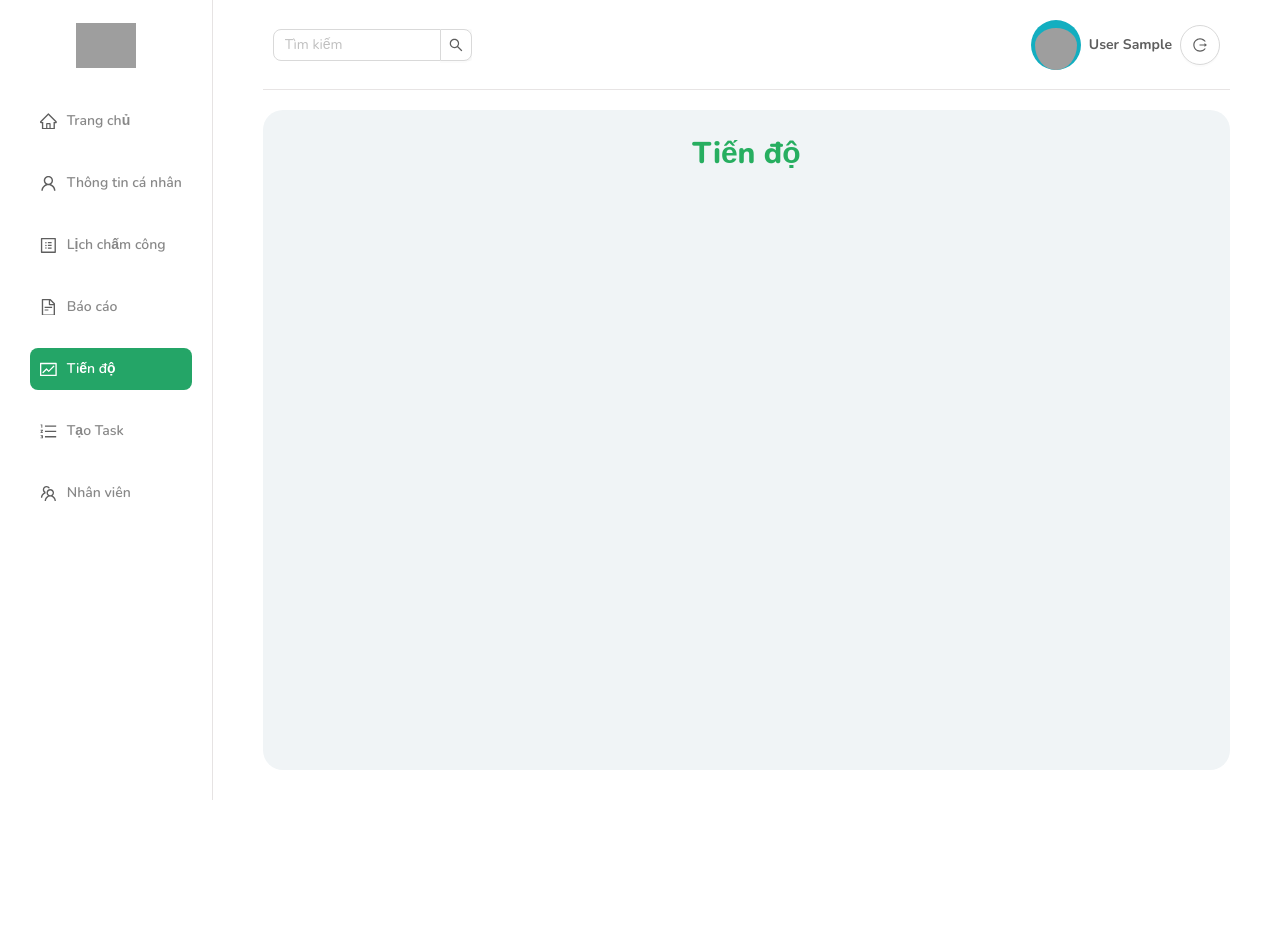
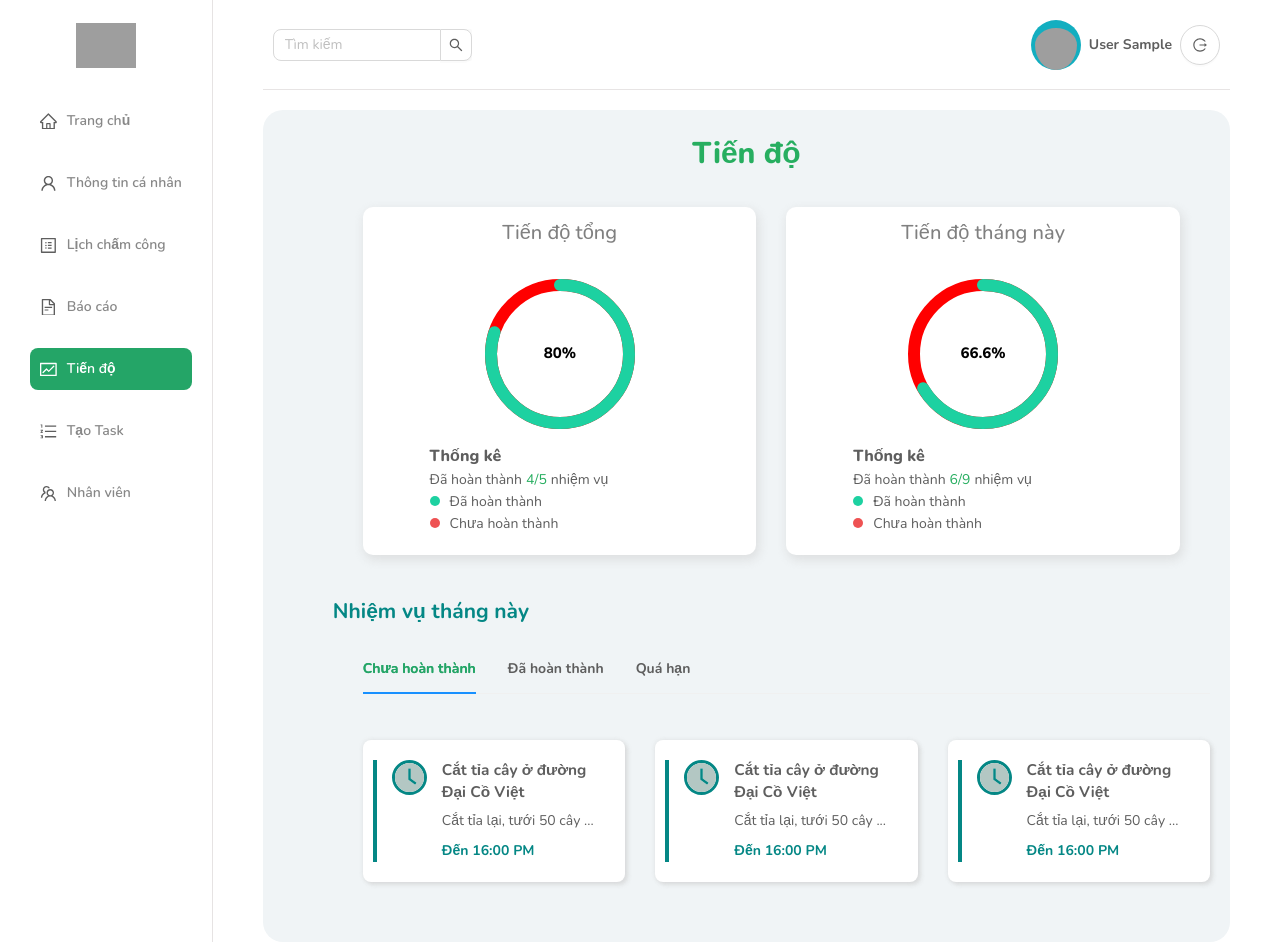
Before and after one commit to H-HauDV/2022_UiAndUx1, a React (Create React App) app in the folder captain-vs-manage-role/: page /tien-do in a window 1280 px wide. Before the commit the page ends 800 px from the top, so only its background shows below. Built offline with nearby package versions, Linux system fonts and the light colour scheme; sample sign-in values are in the browser's storage; grey boxes are pictures that could not be loaded.

Commit message:
Working progress page

```diff
--- /dev/null
+++ b/captain-vs-manage-role/src/components/WorkingProgressGeneral.jsx
@@ -0,0 +1,49 @@
+import React from "react";
+import "../scss/workingprogressgeneral.scss";
+import { CircularProgressbar, buildStyles } from "react-circular-progressbar";
+import "react-circular-progressbar/dist/styles.css";
+const WorkingProgressGeneral = ({ percent, title, work }) => {
+  return (
+    <div className="featured">
+      <div className="upper">
+        <h1 className="title">{title}</h1>
+      </div>
+      <div className="bottom">
+        <div classname="chart-wrapper">
+          <div className="featuredChart">
+            <CircularProgressbar
+              value={percent}
+              text={percent + "%"}
+              strokeWidth={8}
+              styles={buildStyles({
+                textColor: "black",
+                pathColor: "#1dd1a1",
+                trailColor: "red",
+              })}
+            />
+          </div>
+        </div>
+        <div className="right-wrapper">
+          <div className="right">
+            <div className="upper-up">Thống kê</div>
+            <div className="upper-down">
+              Đã hoàn thành <div className="green">{work}</div> nhiệm vụ
+            </div>
+
+            <div className="up">
+              <div className="green" style={{ background: "#1dd1a1" }}></div>
+              <div className="text">Đã hoàn thành</div>
+            </div>
+            <div className="down">
+              <div className="red" style={{ background: "#ee5253" }}></div>
+              <div className="text">Chưa hoàn thành</div>
+            </div>
+          </div>
+        </div>
+      </div>
+
+    </div>
+  );
+};
+
+export default WorkingProgressGeneral;
--- a/captain-vs-manage-role/src/pages/ProgressPage.jsx
+++ b/captain-vs-manage-role/src/pages/ProgressPage.jsx
@@ -1,14 +1,108 @@
 import React from "react";
 import "../scss/progresspage.scss";
+import Section from "../components/Section";
+import { Tabs } from "antd";
+import {
+  CheckCircleTwoTone,
+  ClockCircleTwoTone,
+  CloseCircleTwoTone,
+} from "@ant-design/icons";
+import MissionCard from "../components/MissionCard";
+import WorkingProgressGeneral from "../components/WorkingProgressGeneral";
+const { TabPane } = Tabs;
+const mission = [
+  {
+    name: "Cắt tỉa cây ở đường Đại Cồ Việt",
+    description: "Cắt tỉa lại, tưới 50 cây ...",
+    timeEnd: "16:00 PM",
+  },
+  {
+    name: "Cắt tỉa cây ở đường Đại Cồ Việt",
+    description: "Cắt tỉa lại, tưới 50 cây ...",
+    timeEnd: "16:00 PM",
+  },
+  {
+    name: "Cắt tỉa cây ở đường Đại Cồ Việt",
+    description: "Cắt tỉa lại, tưới 50 cây ...",
+    timeEnd: "16:00 PM",
+  },
+];
 export default function ProgressPage() {
-  return <div> <div className="progress-page-wrapper">
+  return (
+    <div>
+      {" "}
+      <div className="progress-page-wrapper">
         <div className="progress-page-container">
           <div className="progress-page-upper">
             <div className="progress-page-title">Tiến độ</div>
           </div>
           <div className="progress-page-down">
-
+            <div className="progress-page-general">
+              <WorkingProgressGeneral
+                title="Tiến độ tổng"
+                percent={80}
+                work={"4/5"}
+              />
+              <WorkingProgressGeneral
+                title="Tiến độ tháng này"
+                percent={66.6}
+                work={"6/9"}
+              />
+            </div>
+            <div className="progress-page-small">
+              <Section title="Nhiệm vụ tháng này">
+                <Tabs defaultActiveKey="1" className="mission-tabs">
+                  <TabPane tab="Chưa hoàn thành" key="1">
+                    <div className="job-overview">
+                      {mission.map((item, index) => (
+                        <MissionCard
+                          key={index}
+                          data={item}
+                          lineColor="#048785"
+                          icon={<ClockCircleTwoTone twoToneColor="#048785" />}
+                          iconBackgroundColor="#f1f1f1"
+                          timeEndColor="#048785"
+                          backgroundColor="#ffffff"
+                        />
+                      ))}
+                    </div>
+                  </TabPane>
+                  <TabPane tab="Đã hoàn thành" key="2">
+                    <div className="job-overview">
+                      {mission.map((item, index) => (
+                        <MissionCard
+                          key={index}
+                          data={item}
+                          lineColor="#38CEBE"
+                          icon={<CheckCircleTwoTone twoToneColor="#00CD88" />}
+                          descriptionColor="#048785"
+                          backgroundColor="#C9F9EB"
+                          timeEndColor="#048785"
+                        />
+                      ))}
+                    </div>
+                  </TabPane>
+                  <TabPane tab="Quá hạn" key="3">
+                    <div className="job-overview">
+                      {mission.map((item, index) => (
+                        <MissionCard
+                          key={index}
+                          data={item}
+                          lineColor="#E27B7B"
+                          icon={<CloseCircleTwoTone twoToneColor="#FE807E" />}
+                          titleColor="#850000"
+                          backgroundColor="#FEEAEA"
+                          timeEndColor="#EF5656"
+                        />
+                      ))}
+                    </div>
+                  </TabPane>
+                </Tabs>
+              </Section>
             </div>
           </div>
-</div></div>;
+        </div>
+      </div>
+    </div>
+  );
 }
--- a/captain-vs-manage-role/src/pages/TeamPage.js
+++ b/captain-vs-manage-role/src/pages/TeamPage.js
@@ -25,11 +25,6 @@ const columns = [
     title: "Số điện thoại",
     dataIndex: "sdt",
     key: "sdt",
-  },
-  {
-    title: "Address",
-    dataIndex: "address",
-    key: "address",
   },
   {
     title: "Trạng thái",
--- a/captain-vs-manage-role/src/scss/progresspage.scss
+++ b/captain-vs-manage-role/src/scss/progresspage.scss
@@ -1,3 +1,4 @@
+@import "./style.scss";
 .progress-page-wrapper {
   min-height: 85vh;
   display: -ms-flex;
@@ -8,9 +9,11 @@
     background-color: #f0f4f6;
     border-radius: 20px;
     margin-top: 20px;
+
     .progress-page-upper {
       display: flex;
       flex-direction: column;
+
       .progress-page-title {
         text-align: center;
         font-size: 30px;
@@ -20,7 +23,44 @@
       }
     }
     .progress-page-down {
+        padding-left: 50px;
+      .progress-page-general {
+        display: grid;
+        gap: 30px;
+        padding: 10px 50px;
+        @include responsive_320 {
+          grid-template-columns: 1fr;
+        }
+
+        @include responsive_375 {
+          grid-template-columns: 1fr;
+        }
+
+        @include responsive_425 {
+          grid-template-columns: 1fr;
+        }
+
+        @include responsive_768 {
+          grid-template-columns: 1fr 1fr;
+        }
+
+        @include responsive_992 {
+          grid-template-columns: 1fr 1fr;
+        }
+
+        @include responsive_1024 {
+          grid-template-columns: 1fr 1fr;
+        }
+
+        @include responsive_1200 {
+          grid-template-columns: 1fr 1fr;
+        }
+      }
+      .progress-page-small{
+        padding-left: 20px;
+        padding-right: 20px;
 
       }
     }
   }
+}
--- /dev/null
+++ b/captain-vs-manage-role/src/scss/workingprogressgeneral.scss
@@ -0,0 +1,79 @@
+.featured {
+  flex: 2;
+  -webkit-box-shadow: 2px 4px 10px 1px rgba(0, 0, 0, 0.47);
+  box-shadow: 2px 4px 10px 1px rgba(201, 201, 201, 0.47);
+  border-radius: 10px;
+  max-width: 450px;
+  background-color: white;
+
+  .upper {
+    display: flex;
+    align-items: center;
+    justify-content: center;
+    color: gray;
+    padding-left: 10px;
+    padding-right: 10px;
+    padding: 10px;
+
+    .title {
+      font-size: 20px;
+      font-weight: 500;
+      color: gray;
+    }
+  }
+  .bottom {
+    padding: 20px;
+    display: flex;
+    flex-direction: column;
+    gap: 15px;
+    .chart-wrapper {
+      .featuredChart {
+        width: 150px;
+        height: 150px;
+        .CircularProgressbar-text {
+          font-size: 10px;
+          font-weight: 800;
+        }
+      }
+    }
+    .right-wrapper {
+      .right {
+        padding-left: 20px;
+        min-width: 300px;
+        .upper-up {
+          font-weight: 800;
+          font-size: 16px;
+        }
+
+        .upper-down {
+          display: flex;
+          flex-direction: row;
+          .green {
+            padding-left: 4px;
+            padding-right: 4px;
+            color: #27ae60;
+          }
+        }
+        .up,
+        .down {
+          display: flex;
+          flex-direction: row;
+        }
+        .up .green {
+          border-radius: 10px;
+          height: 10px;
+          width: 10px;
+          margin-top: 5px;
+          margin-right: 10px;
+        }
+        .down .red {
+          border-radius: 10px;
+          height: 10px;
+          width: 10px;
+          margin-top: 5px;
+          margin-right: 10px;
+        }
+      }
+    }
+  }
+}
```
Lines whose indentation alone changed are shown as unchanged.
